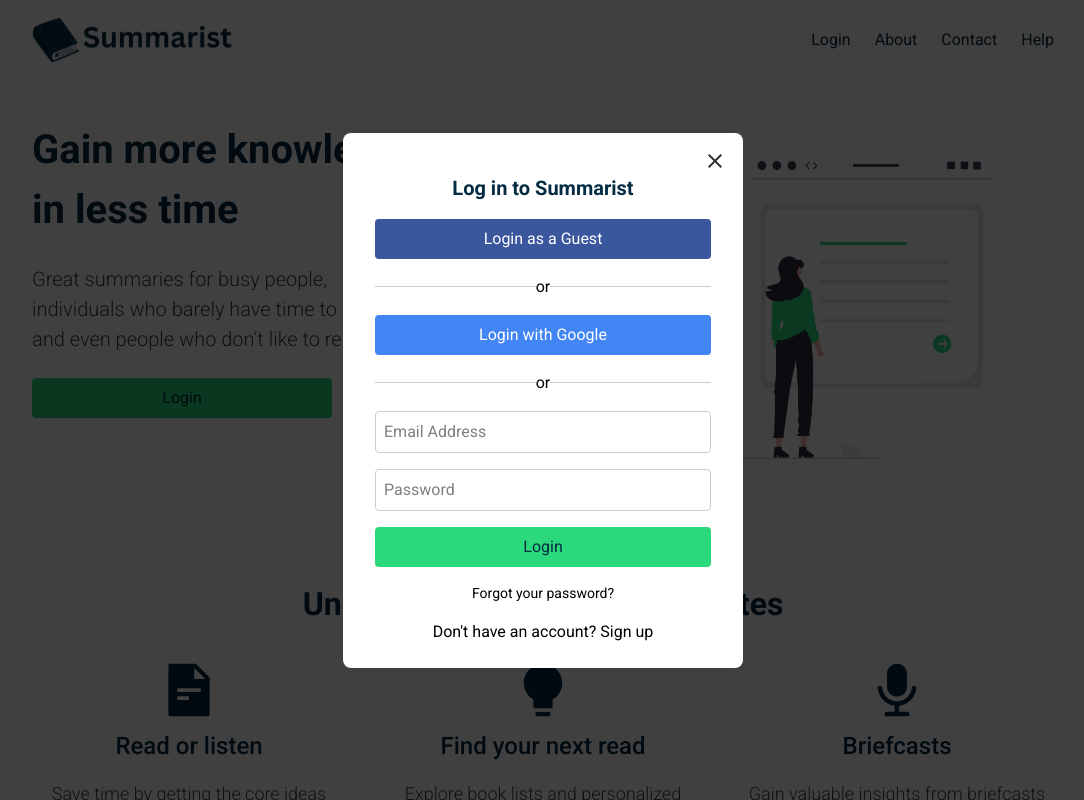
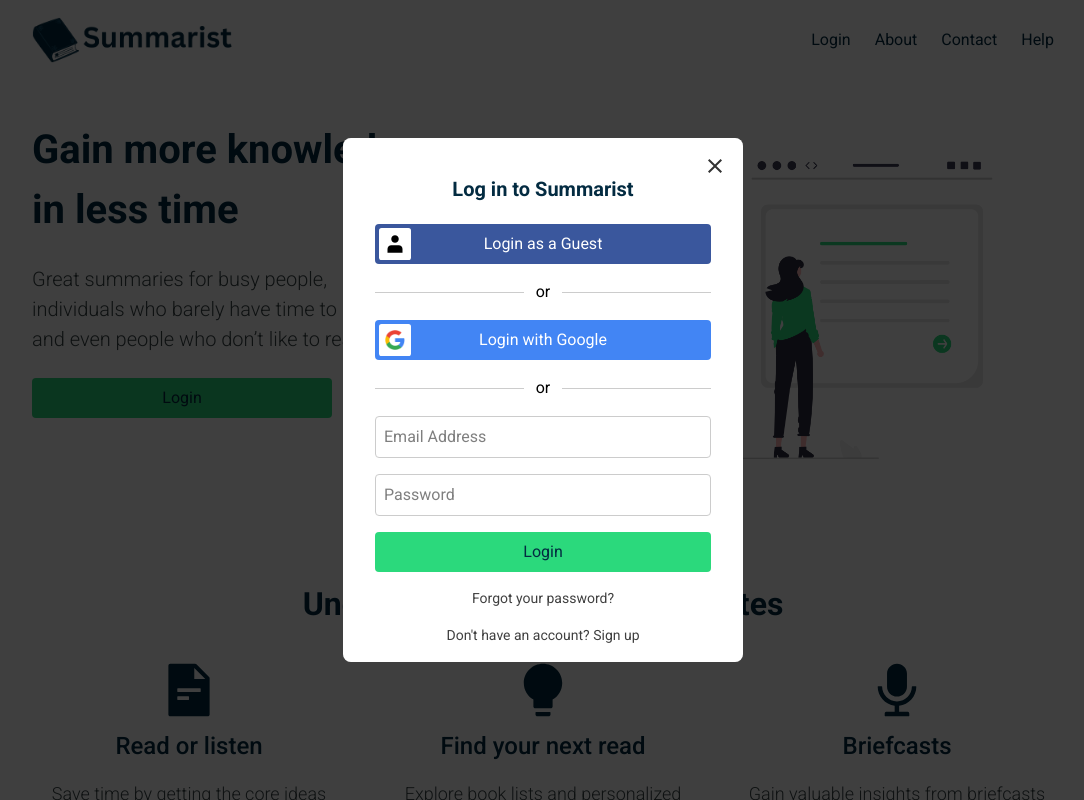
Before and after one commit to jeddelich/fes-internship-summarist, a Next.js app: page / in a window 1280 px wide. Shown: the top 800 px of the page, without its empty margins (97-1181 px from the left). Built offline with nearby package versions, Linux system fonts and the light colour scheme.

Commit message:
refactor AuthModal css through grouping

```diff
--- a/app/page.tsx
+++ b/app/page.tsx
@@ -8,7 +8,7 @@
 export default function Home() {
   return (
     <>
-      {/* <AuthModal /> */}
+      <AuthModal />
       <Page />
      <nav className="nav">
       <div className="nav__wrapper">
--- a/components/AuthBtn.jsx
+++ b/components/AuthBtn.jsx
@@ -1,11 +1,12 @@
 import styles from "./AuthModal.module.css";
 
-function AuthBtn({ text, color }) {
-  console.log(color);
+function AuthBtn({ text, color, icon }) {
   return (
     <div className={styles.btnWrapper}>
-      <i></i>
       <button className={`${styles.btn} ${color}`}>
+      <figure className={styles.iconWrapper}>
+        <img src={icon} className={styles.icon} alt="" />
+      </figure>
         {text}
       </button>
     </div>
--- a/components/AuthFooter.jsx
+++ b/components/AuthFooter.jsx
@@ -4,7 +4,7 @@
   return (
     <div className={styles.footer}>
       <a href="" className={styles.link}>Forgot your password?</a>
-      <button>Don't have an account? Sign up</button>
+      <a href="" className={styles.link}>Don't have an account? Sign up</a>
     </div>
   );
 }
--- a/components/AuthForm.jsx
+++ b/components/AuthForm.jsx
@@ -1,3 +1,4 @@
+import AuthBtn from "./AuthBtn";
 import styles from "./AuthModal.module.css";
 
 function AuthForm() {
@@ -5,7 +6,7 @@
     <form action="">
       <input type="email" placeholder="Email Address" className={styles.input} />
       <input type="password" placeholder="Password" className={styles.input} />
-      <button className={`${styles.btn} ${styles.green}`}>Login</button>
+      <AuthBtn text="Login" color={styles.green}/>
     </form>
   );
 }
--- a/components/AuthModal.jsx
+++ b/components/AuthModal.jsx
@@ -10,13 +10,13 @@
       <div className={styles.modal}>
             <MdClose className={styles.closeIcon} />
             <h2 className={styles.title} >Log in to Summarist</h2>
-            <AuthBtn text="Login as a Guest" color={styles.darkBlue}/>
+            <AuthBtn text="Login as a Guest" color={styles.darkBlue} icon="/icons/user.svg"/>
             <div className={styles.separator}>
-              <span className="modal__separator--text">or</span>
+              <span className={styles.separatorText}>or</span>
             </div>
-            <AuthBtn text="Login with Google" color={styles.lightBlue}/>
+            <AuthBtn text="Login with Google" color={styles.lightBlue} icon="/logos/google__logo.png"/>
             <div className={styles.separator}>
-              <span className="modal__separator--text">or</span>
+              <span className={styles.separatorText}>or</span>
             </div>
             <AuthForm />
             <AuthFooter />
--- a/components/AuthModal.module.css
+++ b/components/AuthModal.module.css
@@ -4,7 +4,7 @@
     left: 0;
     width: 100%;
     height: 100%;
-    background-color: rgba(0, 0, 0, 0.75);
+    background-color: rgba(0, 0, 0, 0.5);
     display: flex;
     justify-content: center;
     align-items: center;
@@ -14,52 +14,36 @@
     position: relative;
     background-color: #fff;
     border-radius: 8px;
-    padding: 24px 32px;
+    padding: 24px 32px 0 32px;
     width: 400px;
     max-width: 90%;
+}
+
+.closeIcon {
+    position: absolute;
+    top: 16px;
+    right: 16px;
+    cursor: pointer;
+    font-size: 24px;
+    color: #333;
+    transition: all 200ms ease;
+}
+
+.closeIcon:hover {
+    opacity: 0.75;
+}
+
+.closeIcon:active {
+    transform: translateY(1px);
 }
 
 .title {
     font-size: 20px;
     font-weight: 700;
     color: #032b41;
-    margin: 16px 0;
+    margin: 12px 0 20px 0;
     text-align: center;
     cursor: default;
-}
-
-.btn {
-    width: 100%;
-    border-radius: 4px;
-    font-size: 16px;
-    cursor: pointer;
-    height: 40px;
-    color: white;
-    position: relative;
-    transition: all 200ms ease;
-}
-
-.input {
-    width: 100%;
-    padding: 8px;
-    margin-bottom: 16px;
-    border: 1px solid #ccc;
-    border-radius: 4px;
-}
-
-.input:focus {
-    border-color: #2bd97c;
-}
-
-.footer {
-    display: flex;
-    flex-direction: column;
-}
-
-.link {
-    text-align: center;
-    font-size: 14px;
-    margin: 16px 0;
 }
 
 .separator {
@@ -76,19 +60,51 @@
     border-bottom: 1px solid #ccc;
 }
 
-.closeIcon {
-    position: absolute;
-    top: 16px;
-    right: 16px;
+.separatorText{
+    margin: 0 12px;
+    cursor: default;
+}
+
+/* AuthBtn */
+
+.btn {
+    position: relative;
+    width: 100%;
+    border-radius: 4px;
+    font-size: 16px;
     cursor: pointer;
-    font-size: 24px;
-    color: #333;
+    height: 40px;
+    color: white;
+    position: relative;
     transition: all 200ms ease;
 }
 
-.closeIcon:hover {
-    opacity: 0.75;
+.iconWrapper {
+    position: absolute;
+    top: 50%;
+    left: 4px;
+    transform: translateY(-50%);
+    display: flex;
+    align-items: center;
+    justify-content: center;
+    width: 32px;
+    height: 32px;
+    background-color: white;
+    border-radius: 8%;
+    z-index: 1;
 }
+
+form .iconWrapper {
+    display: none;
+}
+
+.icon{
+    z-index: 2;
+    width: 20px;
+    height: 20px;
+}
+
+/* AuthBtn Colors */
 
 .darkBlue {
     background-color: #3a579d;
@@ -114,3 +130,43 @@
 .green:hover {
     background-color: #20ba68;
 }
+
+/* AuthForm */
+
+.input {
+    width: 100%;
+    padding: 8px;
+    margin-bottom: 16px;
+    border: 1px solid #ccc;
+    border-radius: 4px;
+}
+
+.input:hover {
+    outline: none;
+    border-color: #aaa;
+}
+
+.input:focus {
+    outline: none;
+    border-color: #2bd97c;
+}
+
+/* AuthFooter */
+
+.footer {
+    display: flex;
+    flex-direction: column;
+    margin: 8px 0;
+}
+
+.link {
+    text-align: center;
+    font-size: 14px;
+    margin: 8px 0;
+    opacity: 0.75;
+    transition: all 200ms ease;
+}
+
+.link:hover {
+    opacity: 1;
+}
```
Also changed, not shown: public/icons/user.svg (added).
